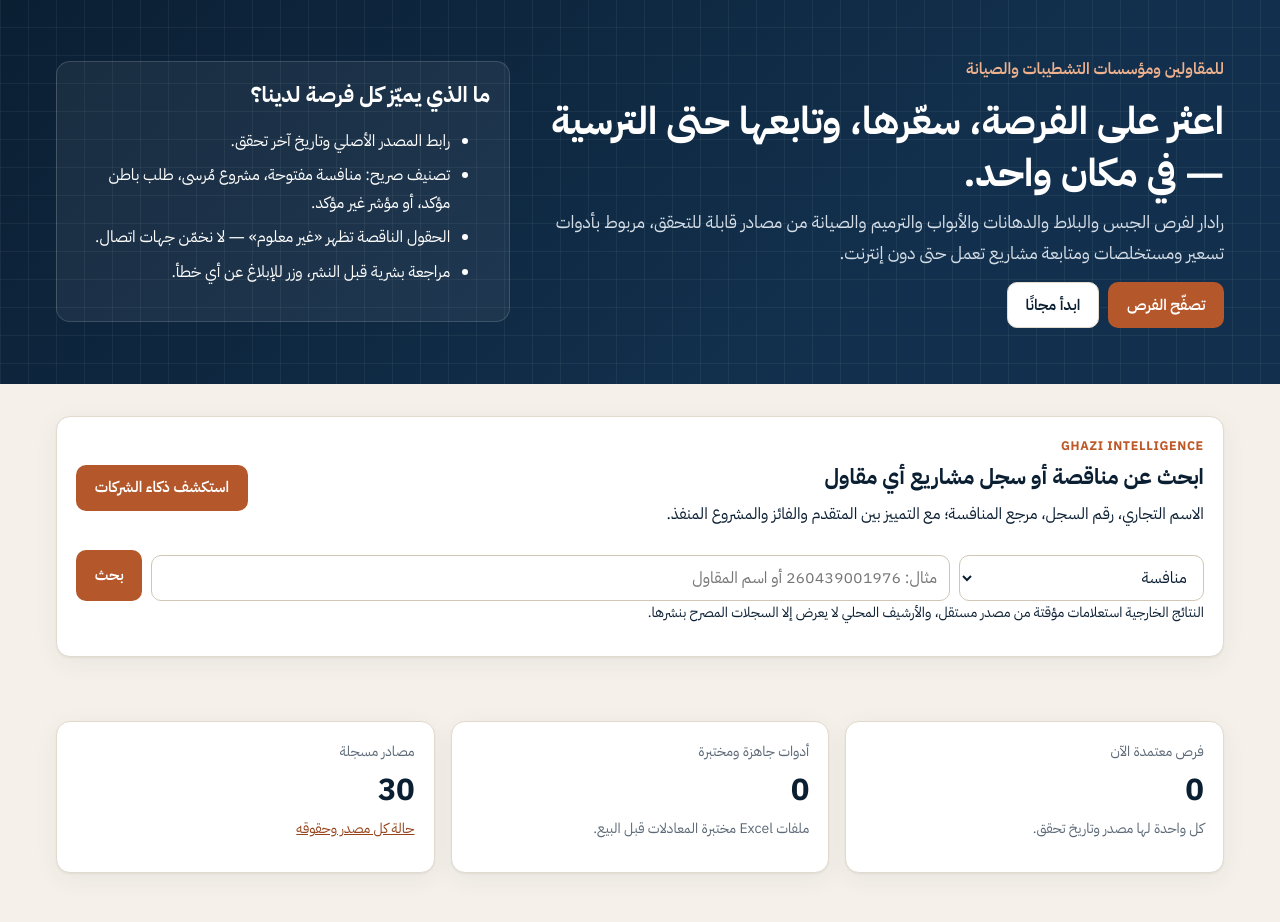
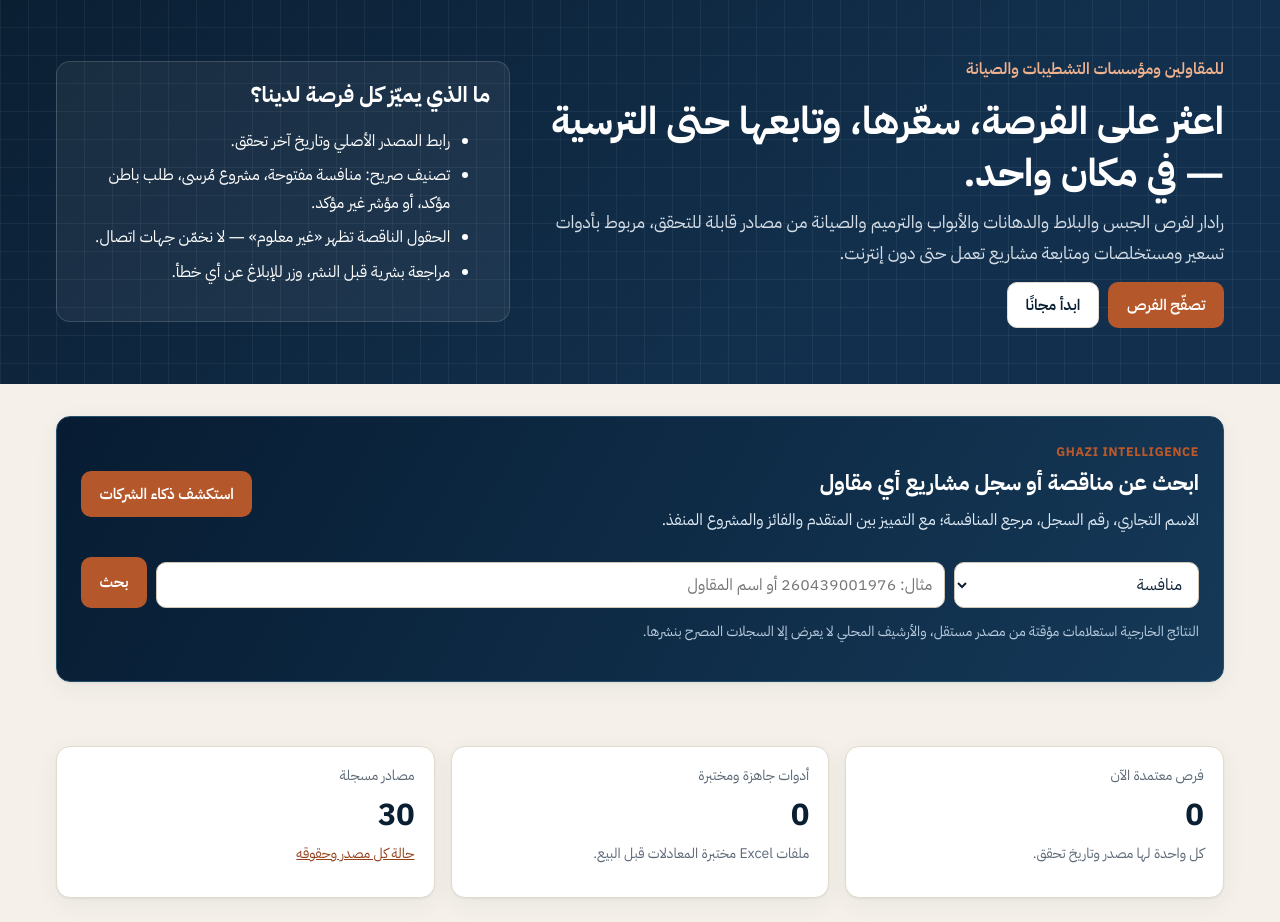
Before and after one commit to GHAZMOTIEBIPRO/GHAZI-BUSINESS-HUB, a FastAPI app: page / in a window 1280 px wide. Shown: the part 68-990 px from the top of the page. Run offline with FastAPI, Linux system fonts and the light colour scheme; data that the repository does not hold is empty; parts of the project's set-up code (start-up, migrations or seed data) failed here and were passed over.

Commit message:
Apply CSP-compatible homepage intelligence feature styles

```diff
--- a/hub/static/app.css
+++ b/hub/static/app.css
@@ -242,3 +242,6 @@ ul.notice{padding-inline-start:2rem}
 @media (max-width:950px){.intel-info-row{grid-template-columns:repeat(2,minmax(0,1fr))}.intel-facts{grid-template-columns:repeat(2,minmax(0,1fr))}}
 @media (max-width:680px){.intel-hero>.wrap{padding-block:1.8rem}.intel-searchbar{grid-template-columns:1fr}.intel-searchbar .btn-primary{width:100%}.intel-facts,.intel-info-row{grid-template-columns:1fr 1fr}.intel-panel{padding:.95rem}.intel-result-side{width:100%;justify-content:space-between}}
 @media (max-width:390px){.intel-facts,.intel-info-row{grid-template-columns:1fr}}
+
+.intel-home-promo{background:linear-gradient(120deg,#071c32,#153958);color:#fff;border-color:#25506d;padding:1.5rem}
+.intel-home-copy{color:#dfebf6}.intel-home-disclosure{color:#b9ccdf;margin-top:.75rem}
```
